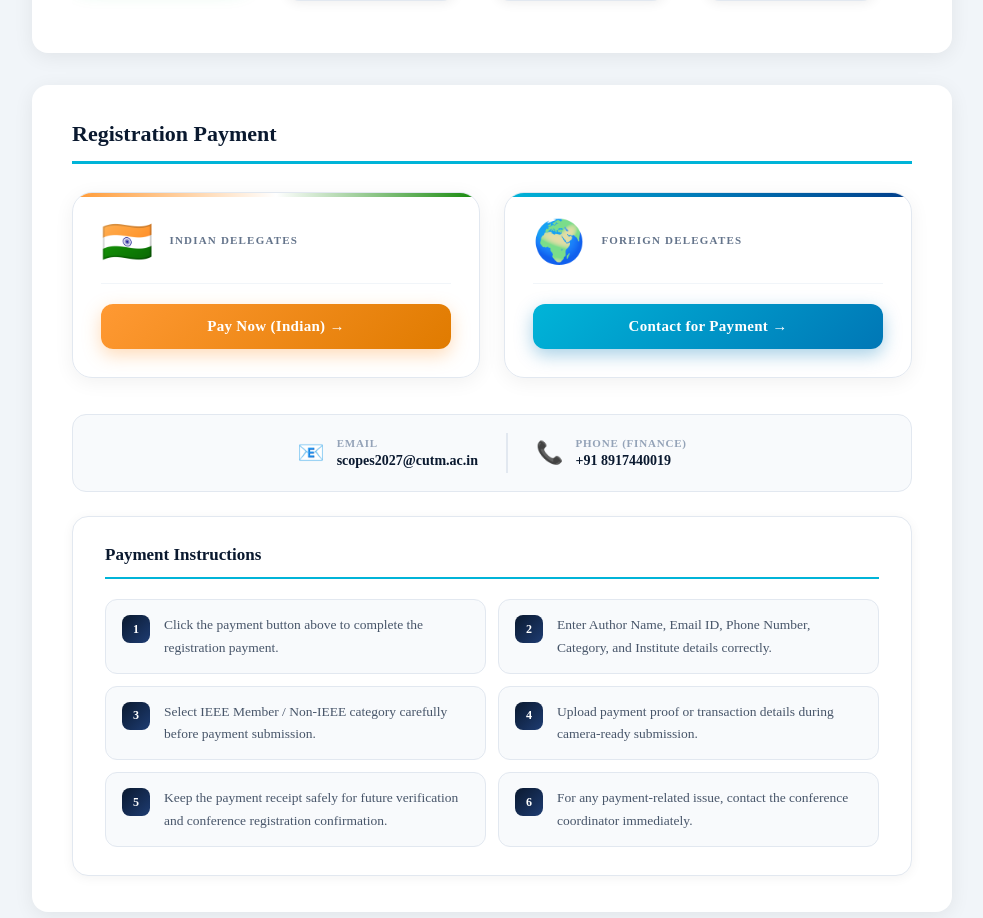
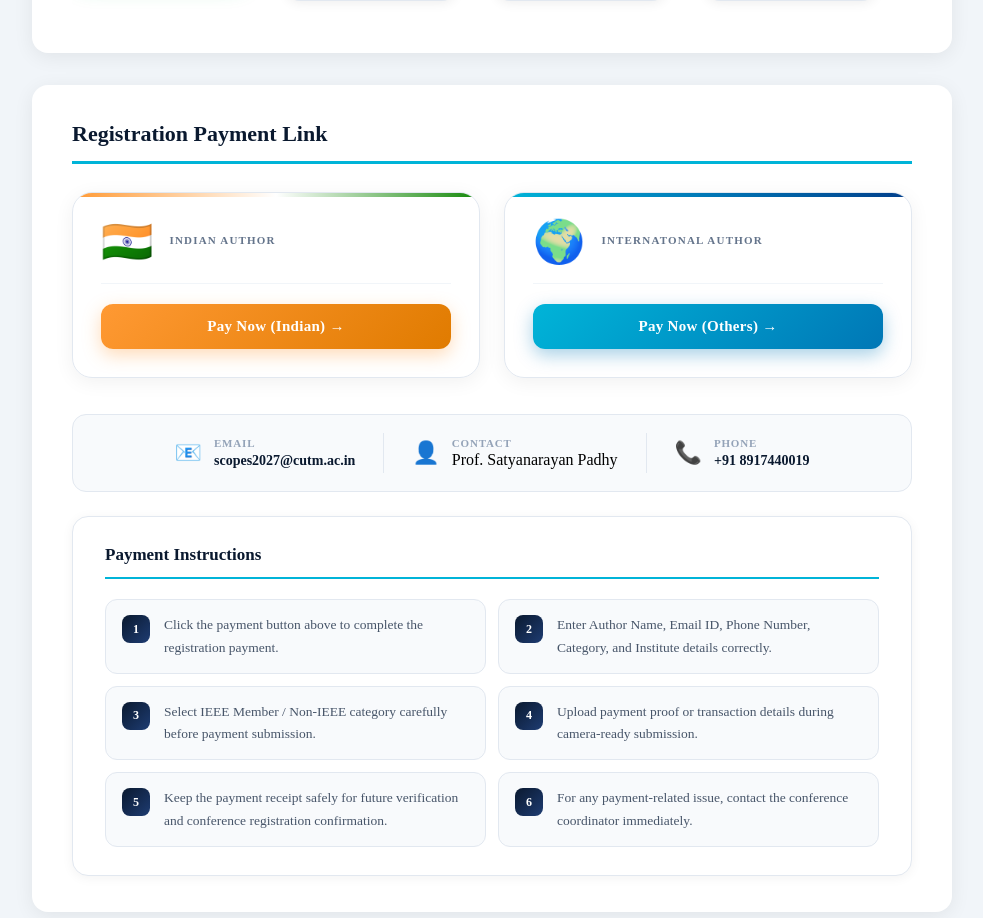
Before and after one commit to krushayu/SCOPES-2027, a React (Create React App) app: page /registration in a window 1280 px wide. Shown: the part 1842-2760 px from the top of the page, without its empty margins (148-1131 px from the left). Built offline with nearby package versions, Linux system fonts and the light colour scheme.

Commit message:
new update

```diff
--- a/src/Pages/Registration.js
+++ b/src/Pages/Registration.js
@@ -101,7 +101,7 @@ const Registration = () => {
 
         {/* Payment Section */}
         <div className="reg-payment-section">
-          <h2 className="reg-card-title" style={{marginBottom: '28px'}}>Registration Payment</h2>
+          <h2 className="reg-card-title" style={{marginBottom: '28px'}}>Registration Payment Link</h2>
 
           <div className="reg-payment-cards">
 
@@ -110,7 +110,7 @@ const Registration = () => {
               <div className="reg-pay-card-header">
                 <div className="reg-pay-flag">🇮🇳</div>
                 <div>
-                  <div className="reg-pay-tag">Indian Delegates</div>
+                  <div className="reg-pay-tag">Indian Author</div>
                 </div>
               </div>
               <div className="reg-pay-divider" />
@@ -128,7 +128,7 @@ const Registration = () => {
               <div className="reg-pay-card-header">
                 <div className="reg-pay-flag">🌍</div>
                 <div>
-                  <div className="reg-pay-tag">Foreign Delegates</div>
+                  <div className="reg-pay-tag">Internatonal Author</div>
                 </div>
               </div>
               <div className="reg-pay-divider" />
@@ -136,7 +136,7 @@ const Registration = () => {
                 href="mailto:scopes2027@cutm.ac.in?subject=SCOPES-2027 Foreign Payment"
                 className="reg-pay-btn reg-pay-btn-foreign"
               >
-                Contact for Payment →
+                Pay Now (Others) →
               </a>
             </div>
 
@@ -152,18 +152,18 @@ const Registration = () => {
               </div>
             </div>
             <div className="reg-pay-shared-divider" />
-            {/* <div className="reg-pay-shared-item">
-              <span className="reg-pay-shared-icon">📞</span>
-              <div>
-                <div className="reg-pay-shared-label">Phone (Chair)</div>
-                <a href="tel:+917008242454">+91 7008242454</a>
-              </div>
-            </div> */}
+           <div className="reg-pay-shared-item">
+  <span className="reg-pay-shared-icon">👤</span>
+  <div>
+    <div className="reg-pay-shared-label">Contact</div>
+    <span>Prof. Satyanarayan Padhy</span>
+  </div>
+</div>
             <div className="reg-pay-shared-divider" />
             <div className="reg-pay-shared-item">
               <span className="reg-pay-shared-icon">📞</span>
               <div>
-                <div className="reg-pay-shared-label">Phone (Finance)</div>
+                <div className="reg-pay-shared-label">Phone</div>
                 <a href="tel:+918917440019">+91 8917440019</a>
               </div>
             </div>
```
